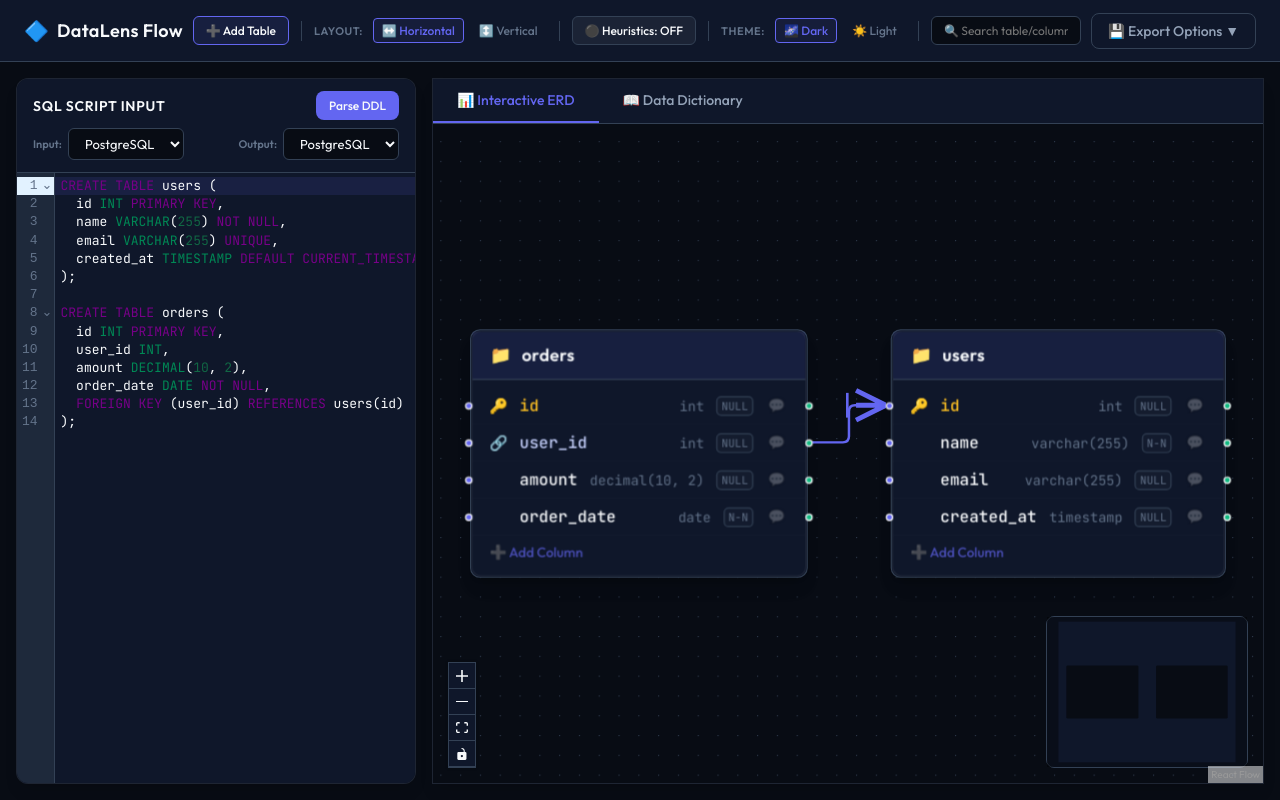
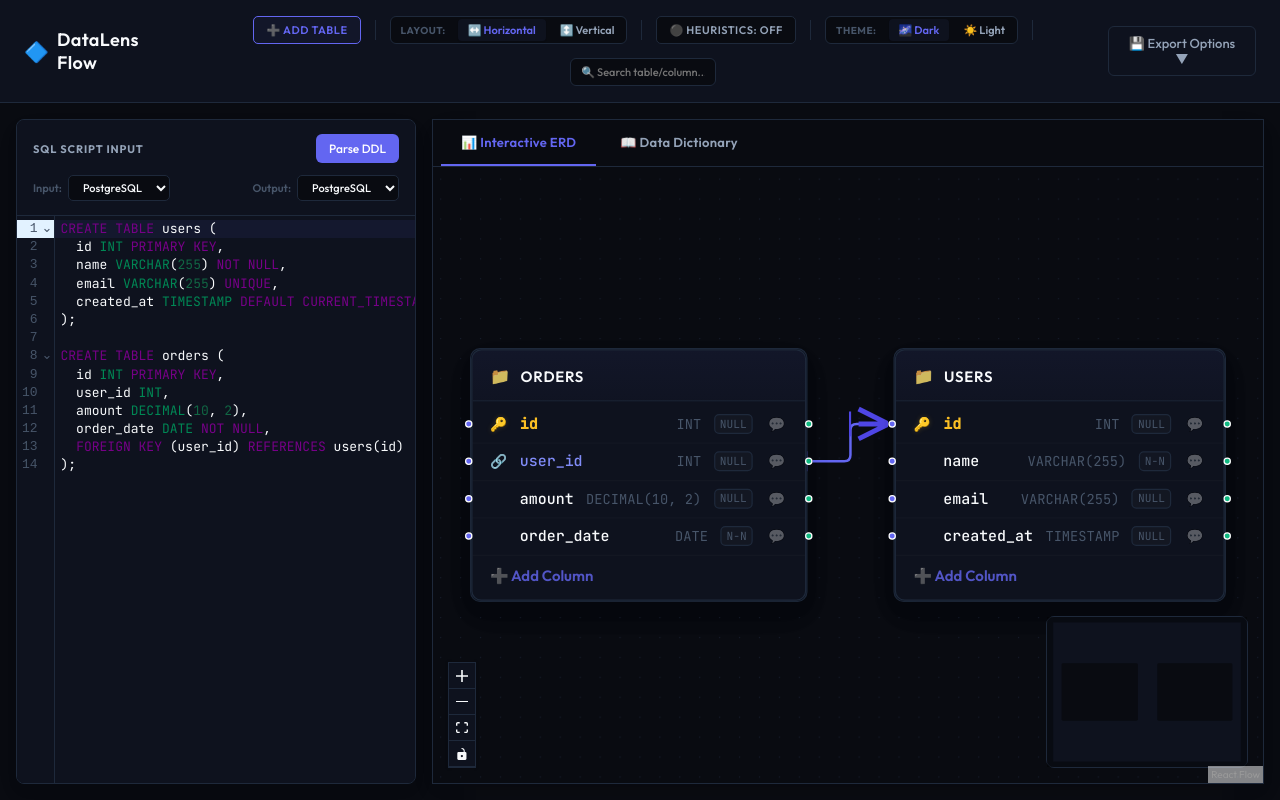
Before and after one commit to datalens-flow/datalens-flow.github.io, a React (Vite) app in the folder frontend/: page / in a window 1280 px wide. Both pictures are taken after a click on the button "Parse DDL". Built offline with nearby package versions, Linux system fonts and the light colour scheme.

Commit message:
style: overhaul entire visual appearance with custom design system, theme variables and comfortable text colors

```diff
--- a/frontend/src/components/ERDCanvas/ERDCanvas.css
+++ b/frontend/src/components/ERDCanvas/ERDCanvas.css
@@ -3,51 +3,54 @@
   height: 100%;
   position: relative;
   background-color: var(--bg-primary);
-  transition: background-color 0.3s ease;
+  transition: background-color 0.2s ease;
 }
 
 /* Canvas Toolbar Overlay */
 .canvas-toolbar {
   display: flex;
   align-items: center;
-  gap: 12px;
+  gap: 14px;
   padding: 4px 8px;
 }
 
 .toolbar-btn {
-  background-color: rgba(255, 255, 255, 0.05);
+  background-color: var(--input-bg);
   border: 1px solid var(--color-border);
-  color: var(--color-text-primary);
+  color: var(--color-text-secondary);
   font-family: var(--font-sans);
-  font-size: 12px;
-  font-weight: 500;
+  font-size: 11px;
+  font-weight: 600;
   padding: 6px 12px;
-  border-radius: 6px;
+  border-radius: 5px;
   cursor: pointer;
-  display: flex;
+  display: inline-flex;
   align-items: center;
   gap: 6px;
   transition: var(--transition-all);
+  text-transform: uppercase;
+  letter-spacing: 0.05em;
 }
 
 .toolbar-btn:hover {
-  background-color: rgba(99, 102, 241, 0.15);
+  background-color: var(--color-row-hover);
   border-color: var(--color-indigo);
   color: var(--color-indigo);
 }
 
 .add-btn {
-  background-color: rgba(99, 102, 241, 0.1);
+  background-color: rgba(99, 102, 241, 0.05);
   border-color: var(--color-indigo);
+  color: var(--color-indigo);
 }
 
 .add-btn:hover {
   background-color: var(--color-indigo);
-  color: #ffffff;
+  color: #ffffff !important;
 }
 
 .implicit-btn.active {
-  background-color: rgba(16, 185, 129, 0.1);
+  background-color: rgba(16, 185, 129, 0.06);
   border-color: #10b981;
   color: #10b981;
 }
@@ -61,26 +64,31 @@
 .toolbar-group {
   display: flex;
   align-items: center;
-  gap: 6px;
+  gap: 4px;
+  background-color: var(--input-bg);
+  border: 1px solid var(--color-border);
+  padding: 2px;
+  border-radius: 6px;
 }
 
 .toolbar-label {
-  font-size: 11px;
+  font-size: 10px;
   text-transform: uppercase;
   letter-spacing: 0.05em;
   color: var(--color-text-muted);
-  font-weight: 600;
-  margin-right: 4px;
+  font-weight: 700;
+  padding: 0 8px;
+  user-select: none;
 }
 
 .toolbar-toggle-btn {
   background: none;
-  border: 1px solid transparent;
-  color: var(--color-text-muted);
+  border: none;
+  color: var(--color-text-secondary);
   font-family: var(--font-sans);
-  font-size: 12px;
-  font-weight: 500;
-  padding: 4px 8px;
+  font-size: 11px;
+  font-weight: 600;
+  padding: 4px 10px;
   border-radius: 4px;
   cursor: pointer;
   transition: var(--transition-all);
@@ -88,13 +96,13 @@
 
 .toolbar-toggle-btn:hover {
   color: var(--color-text-primary);
-  background-color: rgba(255, 255, 255, 0.03);
+  background-color: var(--color-row-hover);
 }
 
 .toolbar-toggle-btn.active {
   color: var(--color-indigo);
-  border-color: var(--color-indigo);
-  background-color: rgba(99, 102, 241, 0.08);
+  background-color: var(--bg-secondary);
+  box-shadow: var(--shadow-sm);
 }
 
 /* React Flow controls/minimap styles */
@@ -111,24 +119,24 @@
 .react-flow__minimap {
   border: 1px solid var(--color-border) !important;
   border-radius: 8px;
+  background-color: var(--bg-secondary) !important;
 }
 
 .toolbar-search-input {
-  background-color: var(--bg-primary);
+  background-color: transparent;
   color: var(--color-text-primary);
-  border: 1px solid var(--color-border);
-  border-radius: 6px;
-  padding: 6px 12px;
+  border: none;
+  padding: 4px 8px;
   font-family: var(--font-sans);
-  font-size: 12px;
+  font-size: 11px;
+  font-weight: 500;
   outline: none;
-  width: 150px;
+  width: 140px;
   transition: var(--transition-all);
 }
 
 .toolbar-search-input:focus {
-  border-color: var(--color-indigo);
-  width: 200px;
+  width: 180px;
 }
 
 .highlighted-node {
--- a/frontend/src/components/ERDCanvas/TableNode.css
+++ b/frontend/src/components/ERDCanvas/TableNode.css
@@ -1,44 +1,52 @@
 .table-node {
   border-radius: 8px;
-  border: 1.5px solid var(--color-border);
-  min-width: 220px;
+  border: 1px solid var(--color-border);
+  min-width: 240px;
   box-shadow: var(--shadow-lg);
   overflow: visible;
-  transition: border-color 0.15s ease;
+  transition: border-color 0.2s ease, box-shadow 0.2s ease;
   background-color: var(--bg-secondary) !important;
 }
 
 .table-node:hover {
   border-color: var(--color-indigo);
+  box-shadow: 0 10px 30px -10px rgba(0, 0, 0, 0.15), var(--shadow-glow);
 }
 
 .table-node-header {
   display: flex;
   align-items: center;
   gap: 8px;
-  padding: 10px 14px;
-  background-color: rgba(99, 102, 241, 0.1);
-  border-bottom: 1.5px solid var(--color-border);
+  padding: 12px 14px;
+  background: linear-gradient(180deg, rgba(99, 102, 241, 0.05) 0%, rgba(99, 102, 241, 0.02) 100%);
+  border-bottom: 1px solid var(--color-border);
   font-weight: 600;
-  font-size: 14px;
-  letter-spacing: 0.02em;
+  font-size: 13px;
+  letter-spacing: 0.03em;
   color: var(--color-text-primary);
+  border-top-left-radius: 7px;
+  border-top-right-radius: 7px;
 }
 
 .table-icon {
-  font-size: 14px;
+  font-size: 13px;
+  opacity: 0.8;
+  color: var(--color-indigo);
 }
 
 .table-name {
   white-space: nowrap;
   overflow: hidden;
   text-overflow: ellipsis;
+  text-transform: uppercase;
+  font-size: 12px;
+  letter-spacing: 0.05em;
 }
 
 .table-node-columns {
   display: flex;
   flex-direction: column;
-  padding: 6px 0;
+  padding: 4px 0;
 }
 
 .column-row {
@@ -48,6 +56,7 @@
   gap: 10px;
   font-size: 13px;
   transition: var(--transition-all);
+  border-bottom: 1px dashed transparent;
 }
 
 .column-row:hover {
@@ -64,15 +73,16 @@
 }
 
 .key-icon {
-  font-size: 12px;
+  font-size: 11px;
 }
 
 .pk-icon {
   color: var(--color-amber);
+  filter: drop-shadow(0 0 2px rgba(251, 191, 36, 0.2));
 }
 
 .fk-icon {
-  color: var(--color-indigo);
+  color: var(--color-fk);
 }
 
 .key-placeholder {
@@ -81,6 +91,7 @@
 
 .column-name {
   font-family: var(--font-mono);
+  font-size: 12px;
   font-weight: 500;
   color: var(--color-text-primary);
   flex-grow: 1;
@@ -93,11 +104,11 @@
 .column-name-input {
   font-family: var(--font-mono);
   font-size: 12px;
-  background-color: var(--bg-primary);
+  background-color: var(--input-bg);
   color: var(--color-text-primary);
   border: 1px solid var(--color-indigo);
   border-radius: 4px;
-  padding: 2px 4px;
+  padding: 2px 6px;
   flex-grow: 1;
   outline: none;
   min-width: 0;
@@ -108,11 +119,11 @@
   font-size: 11px;
   color: var(--color-text-muted);
   flex-shrink: 0;
-  text-transform: lowercase;
 }
 
 .pk-row .column-name {
   color: var(--color-amber);
+  font-weight: 600;
 }
 
 .fk-row .column-name {
@@ -121,26 +132,27 @@
 
 .table-name-input {
   font-family: var(--font-sans);
-  font-size: 14px;
+  font-size: 13px;
   font-weight: 600;
-  background-color: var(--bg-primary);
+  background-color: var(--input-bg);
   color: var(--color-text-primary);
   border: 1px solid var(--color-indigo);
   border-radius: 4px;
   padding: 2px 6px;
   width: 100%;
   outline: none;
+  text-transform: uppercase;
 }
 
 .column-type-input {
   font-family: var(--font-mono);
   font-size: 11px;
-  background-color: var(--bg-primary);
+  background-color: var(--input-bg);
   color: var(--color-text-primary);
   border: 1px solid var(--color-indigo);
   border-radius: 4px;
   padding: 1px 4px;
-  width: 70px;
+  width: 80px;
   outline: none;
 }
 
@@ -149,18 +161,21 @@
   border: none;
   color: var(--color-indigo);
   font-family: var(--font-sans);
-  font-size: 11px;
-  font-weight: 500;
-  padding: 6px 14px;
+  font-size: 12px;
+  font-weight: 600;
+  padding: 8px 14px;
   text-align: left;
   cursor: pointer;
   width: 100%;
   transition: var(--transition-all);
-  opacity: 0.7;
+  opacity: 0.8;
+  display: flex;
+  align-items: center;
+  gap: 6px;
 }
 
 .add-column-btn:hover {
-  background-color: rgba(99, 102, 241, 0.05);
+  background-color: var(--color-row-hover);
   opacity: 1;
   padding-left: 18px;
 }
@@ -173,7 +188,7 @@
   user-select: none;
   background-color: rgba(255, 255, 255, 0.02);
   border: 1px solid var(--color-border);
-  padding: 1px 3px;
+  padding: 1px 4px;
   border-radius: 4px;
   flex-shrink: 0;
   transition: var(--transition-all);
@@ -182,7 +197,7 @@
 .column-nullable:hover {
   color: var(--color-indigo);
   border-color: var(--color-indigo);
-  background-color: rgba(99, 102, 241, 0.05);
+  background-color: var(--color-row-hover);
 }
 
 .comment-bubble-btn {
@@ -190,29 +205,32 @@
   border: none;
   cursor: pointer;
   font-size: 11px;
-  opacity: 0.25;
+  opacity: 0.3;
   padding: 0 2px;
   transition: var(--transition-all);
+  color: var(--color-text-secondary);
 }
 
 .comment-bubble-btn:hover, .comment-bubble-btn.has-comment {
   opacity: 1;
+  color: var(--color-indigo);
 }
 
 .column-comment-editor {
   padding: 4px 14px 8px 14px;
-  background-color: rgba(255, 255, 255, 0.01);
+  background-color: var(--bg-tertiary);
+  border-bottom: 1px solid var(--color-border);
 }
 
 .column-comment-input {
   width: 100%;
   font-family: var(--font-sans);
   font-size: 11px;
-  background-color: var(--bg-primary);
+  background-color: var(--input-bg);
   color: var(--color-text-primary);
   border: 1px solid var(--color-border);
   border-radius: 4px;
-  padding: 3px 6px;
+  padding: 4px 8px;
   outline: none;
   transition: var(--transition-all);
 }
--- a/frontend/src/components/ExportPanel/ExportPanel.tsx
+++ b/frontend/src/components/ExportPanel/ExportPanel.tsx
@@ -14,7 +14,7 @@
 export const ExportPanel: React.FC = () => {
   const [isOpen, setIsOpen] = useState(false);
   const [exporting, setExporting] = useState(false);
-  const { schema, originalSchema, renameEvents, descriptions } = useSchemaStore();
+  const { schema, originalSchema, renameEvents, descriptions, theme } = useSchemaStore();
   const { getNodes } = useReactFlow();
   const [prefix, setPrefix] = useState('datalens-flow');
 
@@ -51,8 +51,10 @@
       const erdElement = document.querySelector('.react-flow__viewport') as HTMLElement;
       if (!erdElement) return;
 
+      const bgColor = theme === 'light' ? '#f5f7fb' : '#090b11';
+
       const dataUrl = await toPng(erdElement, {
-        backgroundColor: '#0b0f19',
+        backgroundColor: bgColor,
         width: width,
         height: height,
         style: {
@@ -86,8 +88,10 @@
       const erdElement = document.querySelector('.react-flow__viewport') as HTMLElement;
       if (!erdElement) return;
 
+      const bgColor = theme === 'light' ? '#f5f7fb' : '#090b11';
+
       const dataUrl = await toSvg(erdElement, {
-        backgroundColor: '#0b0f19',
+        backgroundColor: bgColor,
         width: width,
         height: height,
         style: {
--- a/frontend/src/components/SqlEditor/SqlEditor.css
+++ b/frontend/src/components/SqlEditor/SqlEditor.css
@@ -2,41 +2,45 @@
   display: flex;
   flex-direction: column;
   height: 100%;
-  border-radius: 12px;
+  border-radius: 8px;
   overflow: hidden;
+  border: 1px solid var(--color-border);
+  background-color: var(--sidebar-bg);
 }
 
 .sql-editor-header {
   display: flex;
   justify-content: space-between;
   align-items: center;
-  padding: 12px 16px;
-  background-color: var(--bg-secondary);
+  padding: 14px 16px;
+  background-color: var(--sidebar-bg);
   border-bottom: 1px solid var(--color-border);
 }
 
 .sql-editor-title {
-  font-weight: 600;
-  font-size: 14px;
-  color: var(--color-text-primary);
+  font-weight: 700;
+  font-size: 11px;
+  color: var(--color-text-secondary);
   text-transform: uppercase;
-  letter-spacing: 0.05em;
+  letter-spacing: 0.08em;
 }
 
 .sql-editor-controls {
   display: flex;
   gap: 12px;
   align-items: center;
+  margin-top: 4px;
 }
 
 .dialect-select {
-  background-color: var(--bg-primary);
+  background-color: var(--input-bg);
   color: var(--color-text-primary);
   border: 1px solid var(--color-border);
-  padding: 6px 12px;
-  border-radius: 6px;
+  padding: 4px 10px;
+  border-radius: 5px;
   font-family: var(--font-sans);
-  font-size: 13px;
+  font-size: 11px;
+  font-weight: 500;
   outline: none;
   cursor: pointer;
   transition: var(--transition-all);
@@ -44,12 +48,13 @@
 
 .dialect-select:hover {
   border-color: var(--color-border-hover);
+  background-color: var(--color-row-hover);
 }
 
 .editor-workspace {
   flex-grow: 1;
   overflow: hidden;
-  height: calc(100% - 50px);
+  height: calc(100% - 84px);
 }
 
 .editor-workspace > .cm-editor {
--- a/frontend/src/index.css
+++ b/frontend/src/index.css
@@ -1,82 +1,74 @@
 @import url('https://fonts.googleapis.com/css2?family=Outfit:wght@300;400;500;600;700&family=JetBrains+Mono:wght@400;500&display=swap');
 
 :root {
-  --bg-primary: #080c14;
-  --bg-secondary: #0f172a;
-  --bg-tertiary: #1e293b;
+  --font-sans: 'Outfit', -apple-system, BlinkMacSystemFont, 'Segoe UI', Roboto, sans-serif;
+  --font-mono: 'JetBrains Mono', monospace;
+
+  --shadow-sm: 0 1px 2px 0 rgba(0, 0, 0, 0.05);
+  --shadow-md: 0 4px 6px -1px rgba(0, 0, 0, 0.06), 0 2px 4px -2px rgba(0, 0, 0, 0.06);
+  --shadow-lg: 0 10px 25px -5px rgba(0, 0, 0, 0.1), 0 8px 16px -6px rgba(0, 0, 0, 0.1);
+  --shadow-glow: 0 0 16px var(--accent-glow);
+
+  --transition-all: all 0.2s cubic-bezier(0.4, 0, 0.2, 1);
+
+  /* Shared color tokens */
+  --color-rose: #f43f5e;
+  --color-cyan: #06b6d4;
+  --color-amber-hover: #d97706;
+}
+
+.theme-dark {
+  --bg-primary: #090b11;
+  --bg-secondary: #0e121e;
+  --bg-tertiary: #171c2d;
   --accent-glow: rgba(99, 102, 241, 0.15);
 
   --color-text-primary: #f8fafc;
   --color-text-secondary: #94a3b8;
-  --color-text-muted: #64748b;
-  --color-border: #334155;
-  --color-border-hover: #475569;
+  --color-text-muted: #475569;
+  --color-border: #1e293b;
+  --color-border-hover: #334155;
 
   --color-indigo: #6366f1;
   --color-indigo-hover: #4f46e5;
   --color-emerald: #10b981;
   --color-emerald-hover: #059669;
-  --color-cyan: #06b6d4;
-  --color-rose: #f43f5e;
-  --color-amber: #f59e0b;
+  --color-edge: #4f46e5;
+  --color-grid: #181f30;
+  --color-amber: #fbbf24;
+  --color-fk: #818cf8;
+  --color-row-hover: rgba(255, 255, 255, 0.03);
 
-  --color-edge: #6366f1;
-  --color-grid: #334155;
-
-  --font-sans: 'Outfit', sans-serif;
-  --font-mono: 'JetBrains Mono', monospace;
-
-  --shadow-sm: 0 1px 2px 0 rgb(0 0 0 / 0.05);
-  --shadow-md: 0 4px 6px -1px rgb(0 0 0 / 0.1), 0 2px 4px -2px rgb(0 0 0 / 0.1);
-  --shadow-lg: 0 10px 15px -3px rgb(0 0 0 / 0.1), 0 4px 6px -4px rgb(0 0 0 / 0.1);
-
-  --transition-all: all 0.2s cubic-bezier(0.4, 0, 0.2, 1);
-}
-
-.theme-dark {
-  --bg-primary: #080c14;
-  --bg-secondary: #0f172a;
-  --bg-tertiary: #1e293b;
-  --accent-glow: rgba(99, 102, 241, 0.15);
-
-  --color-text-primary: #f8fafc;
-  --color-text-secondary: #94a3b8;
-  --color-text-muted: #64748b;
-  --color-border: #334155;
-  --color-border-hover: #475569;
-
-  --color-indigo: #6366f1;
-  --color-indigo-hover: #4f46e5;
-  --color-emerald: #10b981;
-  --color-emerald-hover: #059669;
-  --color-edge: #6366f1;
-  --color-grid: #334155;
-  --color-amber: #fbbf24;
-  --color-fk: #c7d2fe;
-  --color-row-hover: rgba(255, 255, 255, 0.04);
+  --header-bg: #090b11;
+  --sidebar-bg: #0e121e;
+  --input-bg: #090b11;
 }
 
 .theme-light {
-  --bg-primary: #f1f5f9;
+  --bg-primary: #f5f7fb;
   --bg-secondary: #ffffff;
-  --bg-tertiary: #f8fafc;
-  --accent-glow: rgba(79, 70, 229, 0.06);
+  --bg-tertiary: #fafbfc;
+  --accent-glow: rgba(79, 70, 229, 0.08);
 
-  --color-text-primary: #0f172a;
+  --color-text-primary: #1e293b;
   --color-text-secondary: #475569;
-  --color-text-muted: #64748b;
+  --color-text-muted: #94a3b8;
   --color-border: #e2e8f0;
   --color-border-hover: #cbd5e1;
 
   --color-indigo: #4f46e5;
-  --color-indigo-hover: #4338ca;
-  --color-emerald: #059669;
+  --color-indigo-hover: #3730a3;
+  --color-emerald: #10b981;
   --color-emerald-hover: #047857;
-  --color-edge: #94a3b8;
-  --color-grid: #cbd5e1;
-  --color-amber: #b45309;
+  --color-edge: #6366f1;
+  --color-grid: #e2e8f0;
+  --color-amber: #d97706;
   --color-fk: #4f46e5;
-  --color-row-hover: rgba(0, 0, 0, 0.03);
+  --color-row-hover: rgba(0, 0, 0, 0.02);
+
+  --header-bg: #ffffff;
+  --sidebar-bg: #ffffff;
+  --input-bg: #f8fafc;
 }
 
 * {
@@ -94,33 +86,32 @@
   width: 100vw;
   -webkit-font-smoothing: antialiased;
   -moz-osx-font-smoothing: grayscale;
+  transition: background-color 0.2s ease, color 0.2s ease;
 }
 
 /* Custom Scrollbar */
 ::-webkit-scrollbar {
-  width: 8px;
-  height: 8px;
+  width: 6px;
+  height: 6px;
 }
 
 ::-webkit-scrollbar-track {
-  background: var(--bg-primary);
+  background: transparent;
 }
 
 ::-webkit-scrollbar-thumb {
   background: var(--color-border);
-  border-radius: 4px;
+  border-radius: 99px;
 }
 
 ::-webkit-scrollbar-thumb:hover {
   background: var(--color-border-hover);
 }
 
-/* Glassmorphism utility */
+/* Glassmorphism panel for headers/modals */
 .glass-panel {
-  background: rgba(15, 23, 42, 0.65);
-  backdrop-filter: blur(16px);
-  -webkit-backdrop-filter: blur(16px);
-  border: 1px solid rgba(255, 255, 255, 0.08);
+  background: var(--bg-secondary);
+  border: 1px solid var(--color-border);
   box-shadow: var(--shadow-lg);
 }
 
@@ -130,26 +121,30 @@
   align-items: center;
   justify-content: center;
   gap: 8px;
-  padding: 8px 16px;
-  border-radius: 8px;
+  padding: 8px 14px;
+  border-radius: 6px;
   font-family: var(--font-sans);
   font-weight: 500;
-  font-size: 14px;
+  font-size: 13px;
   cursor: pointer;
   border: 1px solid transparent;
   transition: var(--transition-all);
   text-decoration: none;
+  user-select: none;
+}
+
+.btn:active {
+  transform: scale(0.98);
 }
 
 .btn-primary {
   background-color: var(--color-indigo);
-  color: #white;
-  color: var(--color-text-primary);
+  color: #ffffff !important;
 }
 
 .btn-primary:hover {
   background-color: var(--color-indigo-hover);
-  box-shadow: 0 0 12px rgba(99, 102, 241, 0.4);
+  box-shadow: 0 0 14px rgba(99, 102, 241, 0.35);
 }
 
 .btn-secondary {
@@ -161,42 +156,45 @@
 .btn-secondary:hover {
   border-color: var(--color-border-hover);
   color: var(--color-text-primary);
-  background-color: rgba(255, 255, 255, 0.03);
+  background-color: var(--color-row-hover);
 }
 
 .btn-emerald {
   background-color: var(--color-emerald);
-  color: var(--color-text-primary);
+  color: #ffffff !important;
 }
 
 .btn-emerald:hover {
   background-color: var(--color-emerald-hover);
-  box-shadow: 0 0 12px rgba(16, 185, 129, 0.4);
+  box-shadow: 0 0 14px rgba(16, 185, 129, 0.35);
 }
 
 /* Tab utilities */
 .tabs-container {
   display: flex;
   border-bottom: 1px solid var(--color-border);
-  background-color: var(--bg-secondary);
+  background-color: var(--header-bg);
+  padding: 0 8px;
+  gap: 4px;
 }
 
 .tab-btn {
-  padding: 12px 24px;
+  padding: 14px 20px;
   background: none;
   border: none;
   color: var(--color-text-secondary);
   font-family: var(--font-sans);
-  font-size: 14px;
-  font-weight: 500;
+  font-size: 13px;
+  font-weight: 600;
   cursor: pointer;
   border-bottom: 2px solid transparent;
   transition: var(--transition-all);
+  letter-spacing: 0.02em;
 }
 
 .tab-btn:hover {
   color: var(--color-text-primary);
-  background-color: rgba(255, 255, 255, 0.02);
+  background-color: var(--color-row-hover);
 }
 
 .tab-btn.active {
@@ -205,10 +203,10 @@
 }
 
 /* CodeMirror Syntax Highlighting Custom Overrides */
-.theme-dark .cm-keyword, .theme-dark .tok-keyword { color: #a5b4fc !important; font-weight: 600; }
+.theme-dark .cm-keyword, .theme-dark .tok-keyword { color: #818cf8 !important; font-weight: 600; }
 .theme-dark .cm-type, .theme-dark .tok-type { color: #34d399 !important; }
-.theme-dark .cm-string, .theme-dark .tok-string { color: #fb7185 !important; }
-.theme-dark .cm-comment, .theme-dark .tok-comment { color: #64748b !important; font-style: italic; }
+.theme-dark .cm-string, .theme-dark .tok-string { color: #f43f5e !important; }
+.theme-dark .cm-comment, .theme-dark .tok-comment { color: #475569 !important; font-style: italic; }
 .theme-dark .cm-variableName, .theme-dark .tok-variableName, .theme-dark .cm-content { color: #f8fafc !important; }
 .theme-dark .cm-number, .theme-dark .tok-number { color: #fbbf24 !important; }
 
@@ -219,17 +217,29 @@
 .theme-light .cm-variableName, .theme-light .tok-variableName, .theme-light .cm-content { color: #1e293b !important; }
 .theme-light .cm-number, .theme-light .tok-number { color: #b45309 !important; }
 
+/* CodeMirror Editor Shell Restyling */
+.cm-editor {
+  font-family: var(--font-mono) !important;
+  font-size: 13px !important;
+}
+
+.cm-gutters {
+  border-right: 1px solid var(--color-border) !important;
+  background-color: var(--bg-secondary) !important;
+  color: var(--color-text-muted) !important;
+}
+
 /* CodeMirror Active Line & Selection Highlight Styling */
 .theme-dark .cm-activeLine {
-  background-color: rgba(99, 102, 241, 0.12) !important;
+  background-color: rgba(99, 102, 241, 0.08) !important;
 }
 .theme-dark .cm-selectionBackground, .theme-dark ::selection {
-  background-color: rgba(99, 102, 241, 0.35) !important;
+  background-color: rgba(99, 102, 241, 0.25) !important;
 }
 
 .theme-light .cm-activeLine {
-  background-color: rgba(79, 70, 229, 0.06) !important;
+  background-color: rgba(79, 70, 229, 0.04) !important;
 }
 .theme-light .cm-selectionBackground, .theme-light ::selection {
-  background-color: rgba(79, 70, 229, 0.18) !important;
+  background-color: rgba(79, 70, 229, 0.12) !important;
 }
```
Also changed, not shown: frontend/src/components/ExportPanel/ExportPanel.css (+9 -7 lines).
